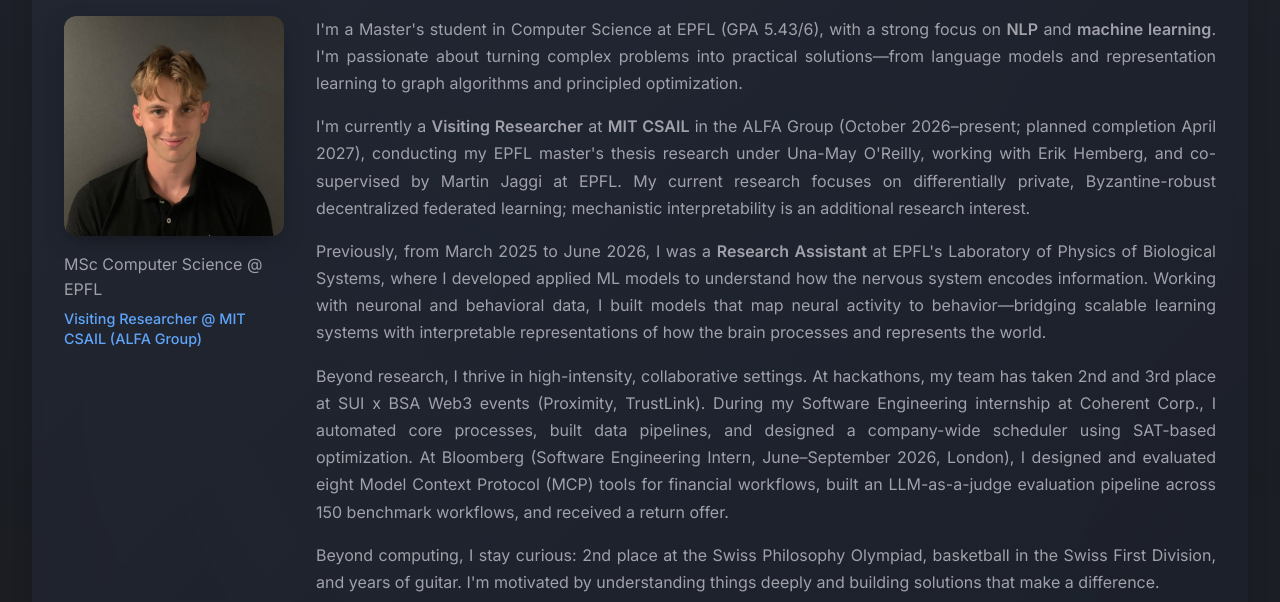
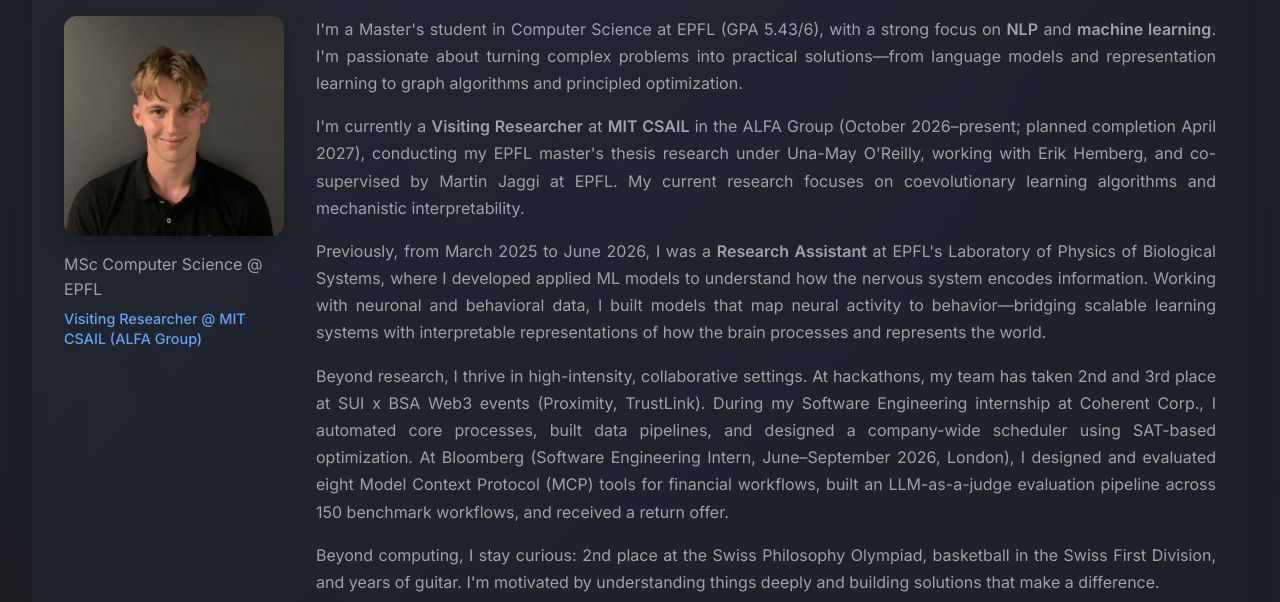
Before and after one commit to NaykinYT/yannik-krone.github.io, a plain HTML site: page index.html in a window 1280 px wide. Shown: the part 198-800 px from the top of the page. Drawn offline with Linux system fonts and the light colour scheme.

Commit message:
Align MIT research description with CV
Co-Authored-By: Claude <noreply@anthropic.com>

```diff
--- a/index.html
+++ b/index.html
@@ -49,7 +49,7 @@
         <div class="hero-right">
           <div class="hero-about">
             <p>I'm a Master's student in Computer Science at EPFL (GPA 5.43/6), with a strong focus on <strong>NLP</strong> and <strong>machine learning</strong>. I'm passionate about turning complex problems into practical solutions—from language models and representation learning to graph algorithms and principled optimization.</p>
-            <p>I'm currently a <strong>Visiting Researcher</strong> at <strong>MIT CSAIL</strong> in the ALFA Group (October 2026–present; planned completion April 2027), conducting my EPFL master's thesis research under Una-May O'Reilly, working with Erik Hemberg, and co-supervised by Martin Jaggi at EPFL. My current research focuses on differentially private, Byzantine-robust decentralized federated learning; mechanistic interpretability is an additional research interest.</p>
+            <p>I'm currently a <strong>Visiting Researcher</strong> at <strong>MIT CSAIL</strong> in the ALFA Group (October 2026–present; planned completion April 2027), conducting my EPFL master's thesis research under Una-May O'Reilly, working with Erik Hemberg, and co-supervised by Martin Jaggi at EPFL. My current research focuses on coevolutionary learning algorithms and mechanistic interpretability.</p>
             <p>Previously, from March 2025 to June 2026, I was a <strong>Research Assistant</strong> at EPFL's Laboratory of Physics of Biological Systems, where I developed applied ML models to understand how the nervous system encodes information. Working with neuronal and behavioral data, I built models that map neural activity to behavior—bridging scalable learning systems with interpretable representations of how the brain processes and represents the world.</p>
             <p>Beyond research, I thrive in high-intensity, collaborative settings. At hackathons, my team has taken 2nd and 3rd place at SUI x BSA Web3 events (Proximity, TrustLink). During my Software Engineering internship at Coherent Corp., I automated core processes, built data pipelines, and designed a company-wide scheduler using SAT-based optimization. At Bloomberg (Software Engineering Intern, June–September 2026, London), I designed and evaluated eight Model Context Protocol (MCP) tools for financial workflows, built an LLM-as-a-judge evaluation pipeline across 150 benchmark workflows, and received a return offer.</p>
             <p>Beyond computing, I stay curious: 2nd place at the Swiss Philosophy Olympiad, basketball in the Swiss First Division, and years of guitar. I'm motivated by understanding things deeply and building solutions that make a difference.</p>
@@ -309,7 +309,7 @@
           <div class="time-wrapper"><span class="time">October 2026 – present</span></div>
           <div class="flag-wrapper">
             <a href="https://www.csail.mit.edu/" target="_blank" rel="noopener" class="flag flag-link">MIT CSAIL - Visiting Researcher</a>
-            <div class="desc">Visiting Researcher — ALFA Group (planned completion April 2027). Conducting my EPFL master's thesis research under Una-May O'Reilly, working with Erik Hemberg, and co-supervised by Martin Jaggi at EPFL. Current research focuses on differentially private, Byzantine-robust decentralized federated learning.</div>
+            <div class="desc">Visiting Researcher — ALFA Group (planned completion April 2027). Conducting my EPFL master's thesis research under Una-May O'Reilly, working with Erik Hemberg, and co-supervised by Martin Jaggi at EPFL. Current research focuses on coevolutionary learning algorithms and mechanistic interpretability.</div>
           </div>
         </li>
         <li class="timeline-item direction-l">
```
Also changed, not shown: 1 other file.
